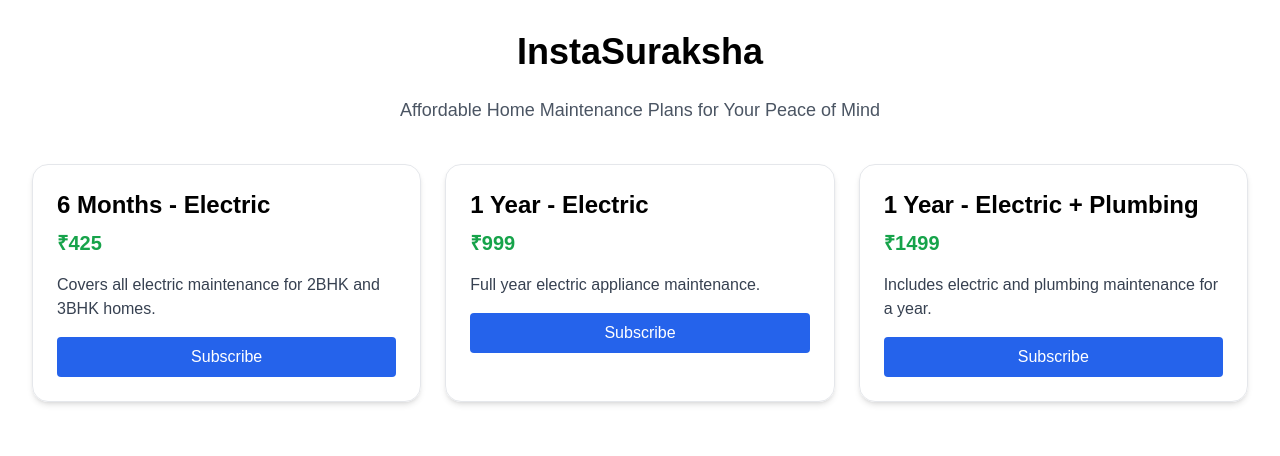
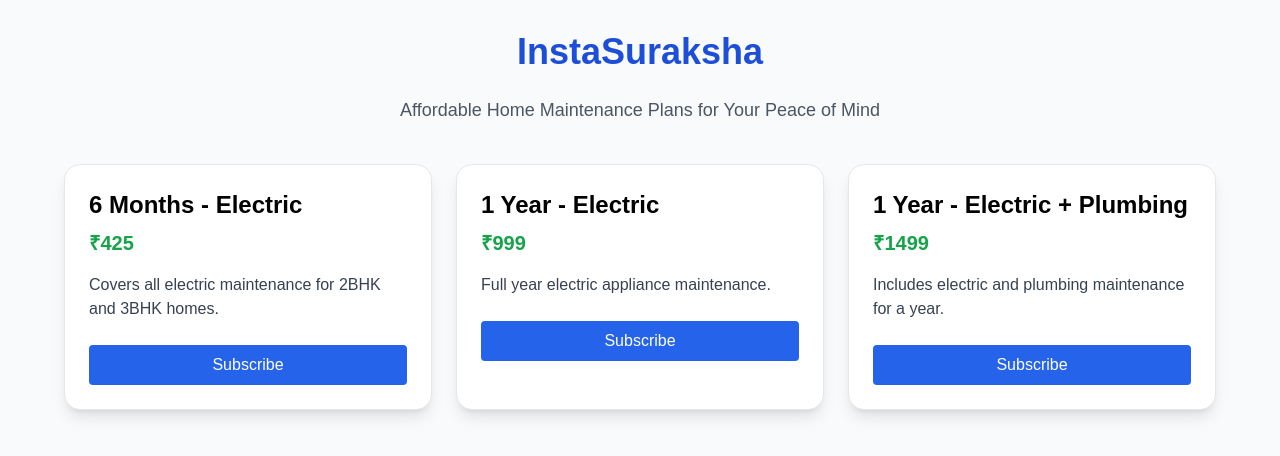
Before and after one commit to VahanYojanaIT/instasuraksha, a Next.js app: page / in a window 1280 px wide. Shown: the top 456 px of the page. Built offline with nearby package versions, Linux system fonts and the light colour scheme.

Commit message:
Update index.js

```diff
--- a/pages/index.js
+++ b/pages/index.js
@@ -1,3 +1,5 @@
+// pages/index.js
+import Head from 'next/head';
 import '../styles/globals.css';
 
 export default function Home() {
@@ -20,23 +22,31 @@
   ];
 
   return (
-    <div className="p-8">
-      <h1 className="text-4xl font-bold text-center mb-6">InstaSuraksha</h1>
+    <>
+      <Head>
+        <title>InstaSuraksha - Home Maintenance Plans</title>
+        <meta name="description" content="Electric and plumbing maintenance for 2BHK/3BHK homes starting at ₹425." />
+      </Head>
+
+      <div className="min-h-screen bg-gray-50 p-8">
+        <h1 className="text-4xl font-bold text-center mb-6 text-blue-700">InstaSuraksha</h1>
         <p className="text-center mb-10 text-lg text-gray-600">
           Affordable Home Maintenance Plans for Your Peace of Mind
         </p>
-      <div className="grid grid-cols-1 sm:grid-cols-2 lg:grid-cols-3 gap-6">
+
+        <div className="grid grid-cols-1 sm:grid-cols-2 lg:grid-cols-3 gap-6 max-w-6xl mx-auto">
           {plans.map((plan, idx) => (
-          <div key={idx} className="rounded-2xl shadow-md p-6 border">
+            <div key={idx} className="rounded-2xl shadow-lg p-6 border bg-white hover:shadow-xl transition">
               <h2 className="text-2xl font-semibold mb-2">{plan.title}</h2>
               <p className="text-xl text-green-600 font-bold mb-4">{plan.price}</p>
-            <p className="mb-4 text-gray-700">{plan.description}</p>
-            <button className="bg-blue-600 text-white px-4 py-2 rounded w-full">
+              <p className="mb-6 text-gray-700">{plan.description}</p>
+              <button className="bg-blue-600 hover:bg-blue-700 text-white px-4 py-2 rounded w-full">
                 Subscribe
               </button>
             </div>
           ))}
         </div>
       </div>
+    </>
   );
 }
```
Lines whose indentation alone changed are shown as unchanged.
